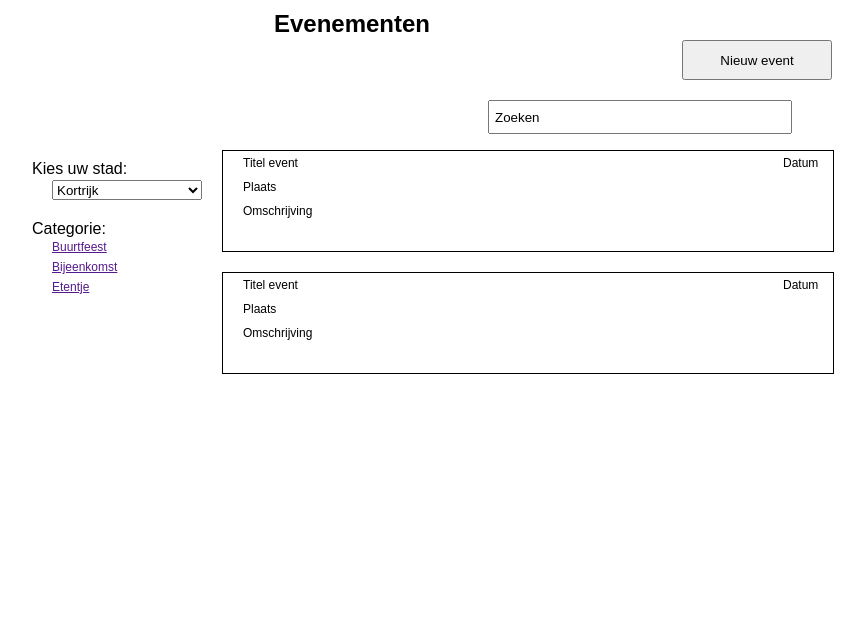
After one commit to alisio92/ModuleProject, a PHP site: page /eventoverview.php in a window 1280 px wide. The commit adds this page. Shown: the top 639 px of the page, without its empty margins (288-1153 px from the left). Run offline with PHP 8.4, Linux system fonts and the light colour scheme.

Commit message:
added overview project and event
added overview project and event

```diff
--- a/ProjectZoeker/css/layout.css
+++ b/ProjectZoeker/css/layout.css
@@ -17,7 +17,7 @@ body {
   margin: 20px 0px 0px 160px;
 }
 .section_header > h1 {
-  font-size: 16 p;
+  font-size: 16px;
 }
 .section_header > ul {
   width: 760px;
@@ -101,6 +101,111 @@ body {
 .more_items {
   float: right;
   width: 60px;
-  height: 20px
-;
+  height: 20px;
 }
+.overview_title {
+  float: left;
+  width: 960px;
+  height: 20px;
+  text-align: center;
+  margin: 10px 0px 0px 0px;
+}
+#top {
+  float: right;
+  width: 960px;
+  height: 90px;
+  margin: 10px 0px 0px 0px;
+}
+#top > section {
+  float: right;
+  width: 340px;
+  height: 90px;
+}
+#top > section > .new_item {
+  float: right;
+  width: 150px;
+  height: 40px;
+}
+#top > section > .search_input {
+  float: right;
+  width: 295px;
+  height: 30px;
+  margin: 20px 40px 0px 0px;
+  padding: 0px 0px 0px 5px;
+}
+#bottom {
+  float: left;
+  width: 960px;
+  height: 500px;
+  margin: 10px 0px 0px 0px;
+}
+#bottom > #filter {
+  float: left;
+  width: 350px;
+  height: 30px;
+}
+#bottom > #filter > .section_header {
+  float: left;
+  width: 350px;
+  height: 20px;
+  font-size: 16px;
+}
+#bottom > #filter > #cboSteden {
+  float: left;
+  width: 150px;
+  height: 20px;
+  margin: 0px 0px 0px 180px;
+}
+#bottom > #filter > ul {
+  float: left;
+  width: 350px;
+  height: 100px;
+  list-style: none;
+}
+#bottom > #filter > ul > li {
+  float: left;
+  width: 350px;
+  height: 20px;
+  margin: 0px 0px 0px 180px;
+}
+#bottom > #items {
+  float: left;
+  width: 610px;
+  height: 30px;
+}
+#bottom > #items > ul {
+  list-style: none;
+}
+#bottom > #items > ul > li {
+  float: left;
+  width: 610px;
+  height: 100px;
+  border-color: black;
+  border-width: 1px;
+  border-style: solid;
+  margin: 10px 0px 10px 0px;
+}
+#bottom > #items > ul > li > .project_title,
+#bottom > #items > ul > li > .project_location,
+#bottom > #items > ul > li > .project_description {
+  float: left;
+  width: 540px;
+  margin: 5px 0px 5px 20px;
+}
+#bottom > #items > ul > li > .project_date {
+  float: right;
+  width: 50px;
+  margin: 5px 0px 5px 0px;
+}
+#bottom > #items > ul > li > .event_title,
+#bottom > #items > ul > li > .event_location,
+#bottom > #items > ul > li > .event_description {
+  float: left;
+  width: 540px;
+  margin: 5px 0px 5px 20px;
+}
+#bottom > #items > ul > li > .event_date {
+  float: right;
+  width: 50px;
+  margin: 5px 0px 5px 0px;
+}
--- a/ProjectZoeker/css/layout.less
+++ b/ProjectZoeker/css/layout.less
@@ -15,11 +15,12 @@ body {
   padding: auto;
 }
 
+//home
 .section_header {
   float: left;
   margin: 20px 0px 0px 160px;
   > h1 {
-    font-size: 16 p;
+    font-size: 16px;
   }
   > ul {
     width: 760px;
@@ -62,7 +63,7 @@ body {
   }
 }
 
-#events{
+#events {
   > ul {
     > li {
       float: left;
@@ -86,7 +87,7 @@ body {
   }
 }
 
-#projects{
+#projects {
   > ul {
     > li {
       float: left;
@@ -113,6 +114,111 @@ body {
 .more_items {
   float: right;
   width: 60px;
-  height: 20px
-;
+  height: 20px;
 }
+
+//project overview
+.overview_title {
+  float: left;
+  width: 960px;
+  height: 20px;
+  text-align: center;
+  margin: 10px 0px 0px 0px;
+}
+
+#top {
+  float: right;
+  width: 960px;
+  height: 90px;
+  margin: 10px 0px 0px 0px;
+  > section {
+    float: right;
+    width: 340px;
+    height: 90px;
+    > .new_item {
+      float: right;
+      width: 150px;
+      height: 40px;
+    }
+    > .search_input {
+      float: right;
+      width: 295px;
+      height: 30px;
+      margin: 20px 40px 0px 0px;
+      padding: 0px 0px 0px 5px;
+    }
+  }
+}
+
+#bottom {
+  float: left;
+  width: 960px;
+  height: 500px;
+  margin: 10px 0px 0px 0px;
+  > #filter {
+    float: left;
+    width: 350px;
+    height: 30px;
+    > .section_header {
+      float: left;
+      width: 350px;
+      height: 20px;
+      font-size: 16px;
+    }
+    > #cboSteden {
+      float: left;
+      width: 150px;
+      height: 20px;
+      margin: 0px 0px 0px 180px;
+    }
+    > ul {
+      float: left;
+      width: 350px;
+      height: 100px;
+      list-style: none;
+      > li {
+        float: left;
+        width: 350px;
+        height: 20px;
+        margin: 0px 0px 0px 180px;
+      }
+    }
+  }
+  > #items {
+    float: left;
+    width: 610px;
+    height: 30px;
+    > ul {
+      list-style: none;
+      > li {
+        float: left;
+        width: 610px;
+        height: 100px;
+        border-color: black;
+        border-width: 1px;
+        border-style: solid;
+        margin: 10px 0px 10px 0px;
+        > .project_title, > .project_location, > .project_description {
+          float: left;
+          width: 540px;
+          margin: 5px 0px 5px 20px;
+        }
+        > .project_date {
+          float: right;
+          width: 50px;
+          margin: 5px 0px 5px 0px;
+        }
+        > .event_title, > .event_location, > .event_description {
+          float: left;
+          width: 540px;
+          margin: 5px 0px 5px 20px;
+        }
+        > .event_date {
+          float: right;
+          width: 50px;
+          margin: 5px 0px 5px 0px;
+        }
+      }
+    }
+  }
+}
--- /dev/null
+++ b/ProjectZoeker/eventoverview.php
@@ -0,0 +1,40 @@
+<?php include_once("./inc/php/include.inc.php"); ?>
+<!DOCTYPE html>
+<html>
+<head lang="en">
+    <meta charset="UTF-8">
+    <title>Groene Straat</title>
+    <link href="css/layout.css" rel="stylesheet"/>
+    <!--TODO Meta tags-->
+</head>
+<body>
+<div id="wrapper">
+    <div id="content">
+        <h1 class="overview_title"><?php echo $events ?></h1>
+        <div id="top">
+            <section>
+                <button class="new_item"><?php echo $new_event ?></button>
+                <input value="<?php echo $search_filter ?>" class="search_input"/>
+            </section>
+        </div>
+        <div id="bottom">
+            <section id="filter">
+                <p class="section_header"><?php echo $city_filter ?></p>
+                <select id="cboSteden">
+                    <?php echo citys($citys); ?>
+                </select>
+                <p class="section_header"><?php echo $category_filter ?></p>
+                <ul>
+                    <?php echo event_category($event_categoryArray); ?>
+                </ul>
+            </section>
+            <section id="items">
+                <ul>
+                    <?php echo events($eventsArray); ?>
+                </ul>
+            </section>
+        </div>
+    </div>
+</div>
+</body>
+</html>
--- /dev/null
+++ b/ProjectZoeker/inc/php/include.inc.php
@@ -0,0 +1,3 @@
+<?php include_once("./inc/php/name.inc.php"); ?>
+<?php include_once("./php/data.php"); ?>
+<?php include_once("./inc/php/layout_functions.php"); ?>
--- a/ProjectZoeker/inc/php/layout_functions.php
+++ b/ProjectZoeker/inc/php/layout_functions.php
@@ -47,6 +47,30 @@ function projects($array)
     }
 }
 
+function project_category($array){
+    for ($i = 0; $i < count($array); $i++) {
+        ?>
+        <li><a href=""><?php echo $array[$i]; ?></a></li>
+    <?php
+    }
+}
+
+function citys($array){
+    for ($i = 0; $i < count($array); $i++) {
+        ?>
+        <option value="<?php echo $array[$i]; ?>"><?php echo $array[$i]; ?></option>
+    <?php
+    }
+}
+
+function event_category($array){
+    for ($i = 0; $i < count($array); $i++) {
+        ?>
+        <li><a href=""><?php echo $array[$i]; ?></a></li>
+    <?php
+    }
+}
+
 function projects_item($date, $img, $name, $reaction)
 {
     return array($date, $img, $name, $reaction);
--- a/ProjectZoeker/inc/php/name.inc.php
+++ b/ProjectZoeker/inc/php/name.inc.php
@@ -5,4 +5,15 @@
     $popular_projects = "Populaire Projecten";
     $more_events = "Meer...";
     $more_projects = "Meer...";
+
+    //PROJECTS
+    $projects = "Projecten";
+    $new_project = "Nieuw project";
+    $city_filter = "Kies uw stad:";
+    $category_filter = "Categorie:";
+    $search_filter = "Zoeken";
+
+    //EVENTS
+    $events = "Evenementen";
+    $new_event = "Nieuw event";
 ?>
--- a/ProjectZoeker/index.php
+++ b/ProjectZoeker/index.php
@@ -1,6 +1,4 @@
-<?php include_once("./inc/php/name.inc.php"); ?>
-<?php include_once("./php/data.php"); ?>
-<?php include_once("./inc/php/layout_functions.php"); ?>
+<?php include_once("./inc/php/include.inc.php"); ?>
 <!DOCTYPE html>
 <html>
 <head lang="en">
--- a/ProjectZoeker/php/data.php
+++ b/ProjectZoeker/php/data.php
@@ -3,6 +3,9 @@
     $newsArray = array();
     $eventsArray = array();
     $projectsArray = array();
+    $project_categoryArray = array();
+    $event_categoryArray = array();
+    $citys = array();
 
     $newsArray[] = news_item("Datum", "./img/temp.jpg", "Admin", "De reactie tekst");
     $newsArray[] = news_item("Datum", "./img/temp.jpg", "Admin", "De reactie tekst");
@@ -12,4 +15,15 @@
 
     $projectsArray[] = projects_item("Titel project", "Datum", "Plaats", "Omschrijving");
     $projectsArray[] = projects_item("Titel project", "Datum", "Plaats", "Omschrijving");
+
+    $project_categoryArray[] = "Planten en decoratie";
+    $project_categoryArray[] = "Grote werkzaamheden";
+    $project_categoryArray[] = "Vrijwillegerswerk";
+
+    $event_categoryArray[] = "Buurtfeest";
+    $event_categoryArray[] = "Bijeenkomst";
+    $event_categoryArray[] = "Etentje";
+
+    $citys[] = "Kortrijk";
+    $citys[] = "Waregem";
 ?>
```
Also changed, not shown: ProjectZoeker/projectoverview.php (added, +40 -0 lines).
